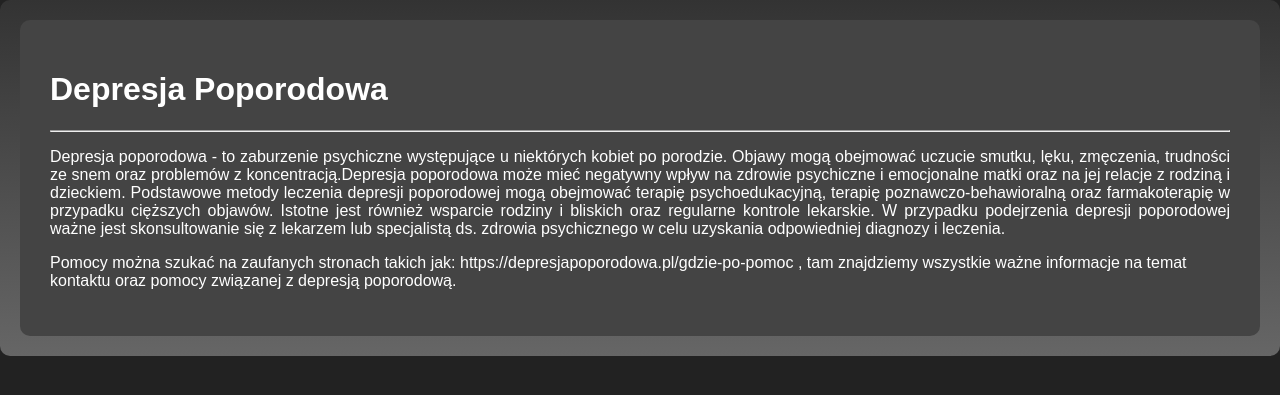
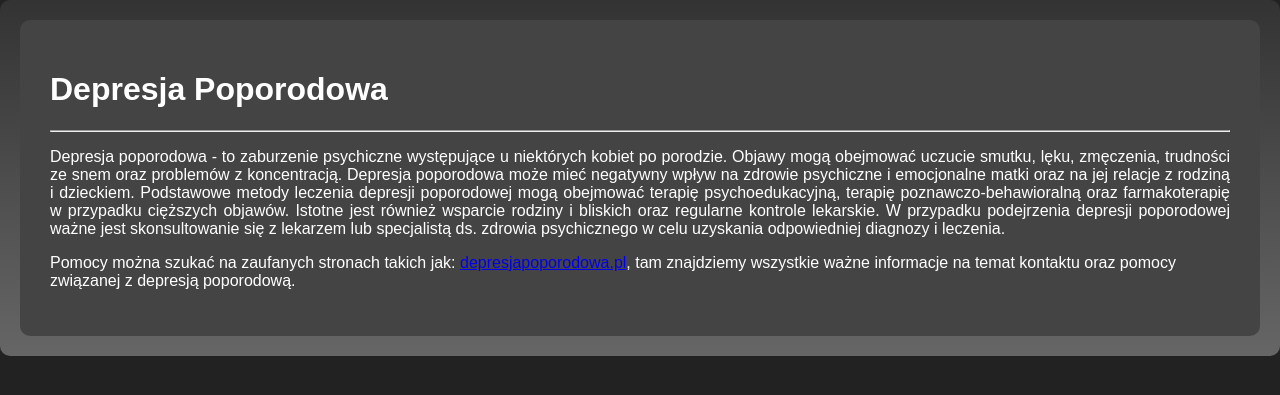
Before and after one commit to Wiwixon/PostNatalClassifier, a Django app: page /o-depresji/ in a window 1280 px wide. Shown: the part 148-543 px from the top of the page. Run offline with Django 5.2, Linux system fonts and the light colour scheme; parts of the project's set-up code (start-up, migrations or seed data) failed here and were passed over.

Commit message:
depresja html fix3

```diff
--- a/projektgrupowy/templates/depresja.html
+++ b/projektgrupowy/templates/depresja.html
@@ -9,8 +9,8 @@
             <div class="jumbotron mt-4" style="background-color: #444; color: white; padding: 30px; border-radius: 10px;">
                 <h1 class="display-4 text-center">Depresja Poporodowa</h1>
                 <hr class="my-4">
-                <p style="text-align: justify;">Depresja poporodowa - to zaburzenie psychiczne występujące u niektórych kobiet po porodzie. Objawy mogą obejmować uczucie smutku, lęku, zmęczenia, trudności ze snem oraz problemów z koncentracją.Depresja poporodowa może mieć negatywny wpływ na zdrowie psychiczne i emocjonalne matki oraz na jej relacje z rodziną i dzieckiem. Podstawowe metody leczenia depresji poporodowej mogą obejmować terapię psychoedukacyjną, terapię poznawczo-behawioralną oraz farmakoterapię w przypadku cięższych objawów. Istotne jest również wsparcie rodziny i bliskich oraz regularne kontrole lekarskie. W przypadku podejrzenia depresji poporodowej ważne jest skonsultowanie się z lekarzem lub specjalistą ds. zdrowia psychicznego w celu uzyskania odpowiedniej diagnozy i leczenia. </p>
-                <p> Pomocy można szukać na zaufanych stronach takich jak: https://depresjapoporodowa.pl/gdzie-po-pomoc , tam znajdziemy wszystkie ważne informacje na temat kontaktu oraz pomocy związanej z depresją poporodową. </p>
+                <p style="text-align: justify;">Depresja poporodowa - to zaburzenie psychiczne występujące u niektórych kobiet po porodzie. Objawy mogą obejmować uczucie smutku, lęku, zmęczenia, trudności ze snem oraz problemów z koncentracją. Depresja poporodowa może mieć negatywny wpływ na zdrowie psychiczne i emocjonalne matki oraz na jej relacje z rodziną i dzieckiem. Podstawowe metody leczenia depresji poporodowej mogą obejmować terapię psychoedukacyjną, terapię poznawczo-behawioralną oraz farmakoterapię w przypadku cięższych objawów. Istotne jest również wsparcie rodziny i bliskich oraz regularne kontrole lekarskie. W przypadku podejrzenia depresji poporodowej ważne jest skonsultowanie się z lekarzem lub specjalistą ds. zdrowia psychicznego w celu uzyskania odpowiedniej diagnozy i leczenia. </p>
+                <p> Pomocy można szukać na zaufanych stronach takich jak: <a href="https://depresjapoporodowa.pl/gdzie-po-pomoc">depresjapoporodowa.pl</a>, tam znajdziemy wszystkie ważne informacje na temat kontaktu oraz pomocy związanej z depresją poporodową. </p>
             </div>
         </div>
     </div>
```
